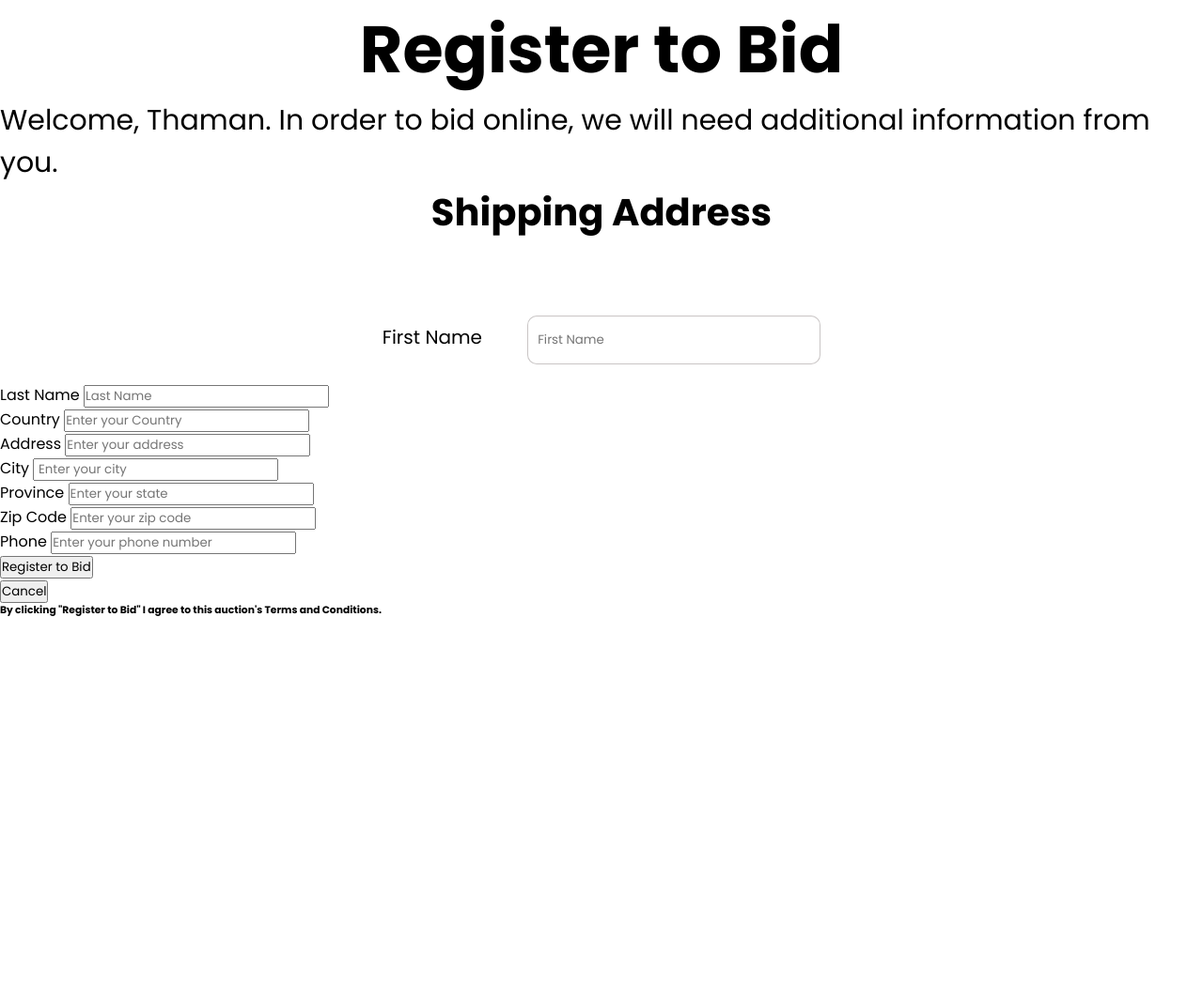
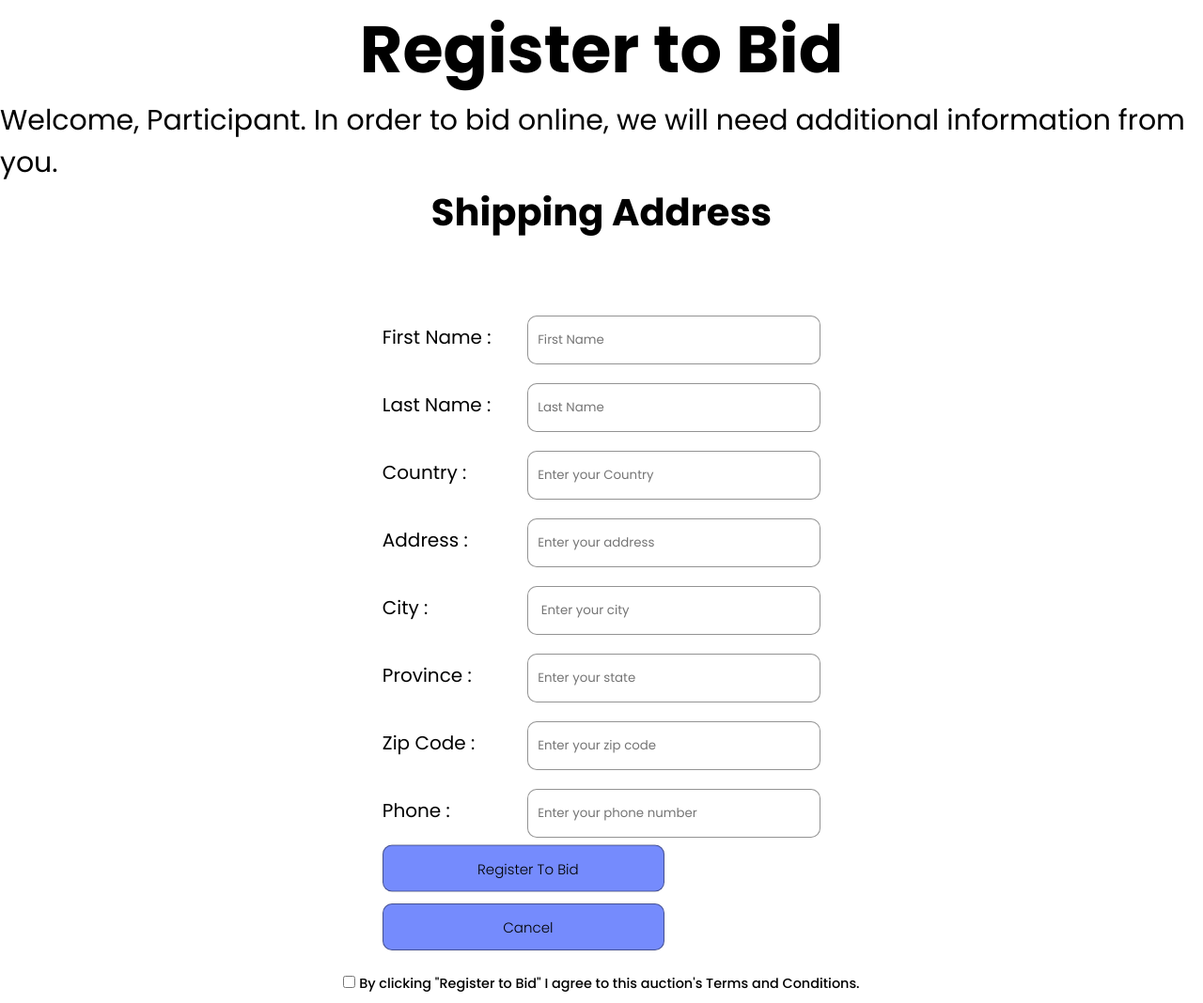
Before and after one commit to ThamanGrg/NextBid, a PHP site: page /registerbid.html in a window 1280 px wide. Shown: the whole page at 94% size. Before the commit the page ends 656 px from the top, so only its background shows below. Run offline with PHP 8.4, Linux system fonts and the light colour scheme.

Commit message:
registerbid

```diff
--- a/website/frontend/registerbid/registerbid.css
+++ b/website/frontend/registerbid/registerbid.css
@@ -41,7 +41,45 @@ form .inputField{
     width: 300px;
     height: 50px;
     outline: none;
-    border: 1px solid #8176766c;
+    border: 1px solid #0000006c;
     border-radius: 10px;
     padding-left: 10px;
 }
+
+.registerbutton{
+    background-color: #758BFD;
+    width: 300px;
+    height: 50px;
+    border: 1px solid #0000006c;
+    border-radius: 10px;
+    align-items: center;
+    justify-content: center;
+    display: flex;
+    font-size: 15px;
+    font-weight: 350;
+    padding-left: 10px;
+    transform: translateY(-25%);
+    transition: .5s;
+}
+
+.cancelbutton{
+    width: 300px;
+    height: 50px;
+    outline: none;
+    border: 1px solid #0000006c;
+    border-radius: 10px;
+    padding-left: 10px;
+    align-items: center;
+    justify-content: center;
+    display: flex;
+    font-size: 15px;
+    font-weight: 350;
+    background-color: #758BFD;
+}
+
+.clickbid{
+    font-size: .9em;
+    text-align: center;
+    margin: 25px 0 10px;
+    font-weight: 500;
+}
--- a/website/frontend/registerbid/registerbid.html
+++ b/website/frontend/registerbid/registerbid.html
@@ -16,59 +16,60 @@
 <body>
     <div class="container">
         <h1>Register to Bid</h1>
-        <p>Welcome, Thaman. In order to bid online, we will need additional information from you.</p>
+        <p>Welcome, Participant. In order to bid online, we will need additional information from you.</p>
         <h4>Shipping Address</h4>
         <form action="../../../php/registerBidForm.php">
             <div class="inputField">
-                <label for="">First Name</label>
+                <label for="">First Name :</label>
                 <input type="text" id=".." name="fName" placeholder="First Name">
             </div>
-        </div>
-
 
             <div class="inputField">
-                <label for="">Last Name</label>
+                <label for="">Last Name :</label>
                 <input type="text" id=".." name="lName" placeholder="Last Name">
             </div>
 
             <div class="inputField">
-                <label for="Country">Country</label>
+                <label for="Country">Country :</label>
                 <input type="text" id="Nepal" name="Nepal" placeholder="Enter your Country">
             </div>
 
             <div class="inputField">
-                <label for="address">Address</label>
+                <label for="address">Address :</label>
                 <input type="text" id="address" name="address" placeholder="Enter your address">
             </div>
 
             <div class="inputField">
-                <label for="city">City</label>
+                <label for="city">City :</label>
                 <input type="text" id=" city" name="city" placeholder=" Enter your city">
             </div>
 
             <div class="inputField">
-                <label for="state">Province</label>
+                <label for="state">Province :</label>
                 <input type="text" id="state" name="state" placeholder="Enter your state">
             </div>
 
             <div class="inputField">
-                <label for="zip">Zip Code</label>
+                <label for="zip">Zip Code :</label>
                 <input type="text" id="zip" name="zip" placeholder="Enter your zip code">
             </div>
 
             <div class="inputField">
-                <label for="phone">Phone</label>
+                <label for="phone">Phone :</label>
                 <input type="tel" id="phone" name="phone" placeholder="Enter your phone number">
             </div>
 
-            <div class="inputField">
-                <input type="submit" name="submit" id="" value="Register to Bid">
+            <div>
+                <button type="submit" class="registerbutton">Register To Bid</button>
             </div>
 
-
-            <button>Cancel</button>
-            <h6>By clicking "Register to Bid" I agree to this auction's Terms and Conditions.</h6>
-        </form>
+            <button type="submit" class="cancelbutton">Cancel</button>
+    </div>
+    <div class="clickbid">
+        <label><input type="checkbox"> By clicking "Register to Bid" I agree to this auction's Terms and
+            Conditions.</label>
+    </div>
+    </form>
     </div>
 </body>
 
```
